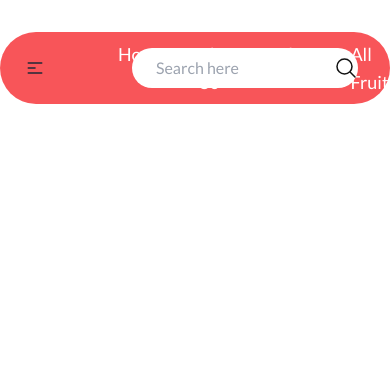
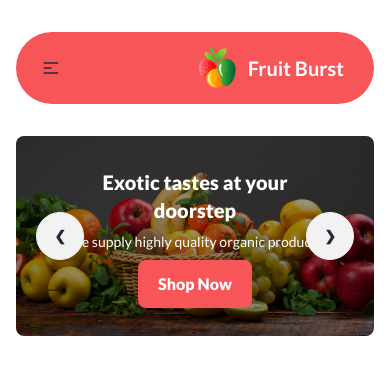
Before and after one commit to Tofazzal26/fruit-burst, a plain HTML site: page index.html in a window 390 px wide. Drawn offline with nearby package versions, Linux system fonts and the light colour scheme; grey boxes are pictures that could not be loaded.

Commit message:
main style finish

```diff
--- a/index.html
+++ b/index.html
@@ -27,7 +27,8 @@
 </head>
 <body class="lato">
     <header class="container mx-auto">
-        <div class="navbar bg-[#F85559]  rounded-full mt-8">
+        <div  class="px-4 lg:px-0">
+          <div class="navbar bg-[#F85559]  rounded-full mt-8">
             <div class="navbar-start">
               <div class="dropdown">
                 <div tabindex="0" role="button" class="btn btn-ghost lg:hidden">
@@ -40,28 +41,128 @@
                   <li class="text-lg font-medium cursor-pointer"><a>All Fruits</a></li>
                 </ul>
               </div>
-              <div class="flex gap-8 pl-14">
-              <a class="text-lg font-medium cursor-pointer text-[#FFF]">Home</a>
-              <a class="text-lg font-medium cursor-pointer text-[#FFF]">About Us</a>
-              <a class="text-lg font-medium cursor-pointer text-[#FFF]">Shop</a>
-              <a class="text-lg font-medium cursor-pointer text-[#FFF]">All Fruits</a>
+              <div class="hidden lg:flex gap-8 pl-14 *:text-[#FFF]">
+              <a class="text-lg font-medium cursor-pointer">Home</a>
+              <a class="text-lg font-medium cursor-pointer">About Us</a>
+              <a class="text-lg font-medium cursor-pointer">Shop</a>
+              <a class="text-lg font-medium cursor-pointer">All Fruits</a>
               </div>
             </div>
-            <div class="navbar-center hidden lg:flex">
+            <div class="navbar-center lg:flex">
               <ul class="menu menu-horizontal px-1">
-                  <div class="flex items-center gap-3">
-                      <img class="h-12" src="images/logo.png" alt="">
-                      <h1 class="text-white font-bold text-3xl cursor-pointer">Fruit Burst</h1>
+                  <div class="flex items-center gap-3 pr-4 lg:pr-0">
+                      <img class="h-10 lg:h-12" src="images/logo.png" alt="">
+                      <h1 class="text-white font-bold text-xl lg:text-3xl cursor-pointer">Fruit Burst</h1>
                   </div>
               </ul>
             </div>
-            <div class="navbar-end pr-6">
+            <div class="hidden lg:flex navbar-end pr-6">
                 <div class="flex bg-white px-6 py-2 rounded-full">
                     <input class="text-base text-[#a0a0a0] outline-none" type="text" placeholder="Search here">
                     <img src="images/Frame.svg" alt="">
                 </div>
             </div>
           </div>
+        </div>
     </header>
+
+    <!--  main section style here -->
+
+    <main class="container mx-auto">
+        <div class="px-4 lg:px-0 mt-8">
+          <div class="carousel w-full">
+
+            <!-- slide image 1 -->
+
+            <div id="slide1" class="carousel-item relative w-full rounded-lg">
+
+              <div class="w-full rounded-lg lg:h-[70vh] h-[200px]" style="background-position: center; object-fit: contain; background-size: cover; background-image: linear-gradient(rgba(0,0,0,0.4),rgba(0,0,0,0.4)), url('images/banner1.png');">
+                  <div class="flex flex-col justify-center items-center text-center *:text-[#FFF] space-y-2 lg:space-y-6 translate-y-8 lg:translate-y-20">
+                      <h1 class="text-xl lg:text-7xl font-extrabold">Exotic tastes at your <br> doorstep</h1>
+                      <p class="text-sm">We supply highly quality organic products</p>
+                      <button class=" py-3 px-5 lg:py-4 lg:px-7 rounded-lg font-extrabold text-base lg:text-xl bg-[#F85559]">Shop Now</button>
+                  </div>
+              </div>
+
+
+              <div class="absolute flex justify-between transform -translate-y-1/2 left-5 right-5 top-1/2">
+                <a href="#slide4" class="btn btn-circle">❮</a>
+                <a href="#slide2" class="btn btn-circle">❯</a>
+              </div>
+            </div>
+
+            <!-- slide image 2 -->
+
+
+            <div id="slide2" class="carousel-item relative w-full rounded-lg">
+
+              <div class="w-full rounded-lg h-[200px] lg:h-[70vh]" style="background-position: center; object-fit: contain; background-size: cover; background-image: linear-gradient(rgba(0,0,0,0.4), rgba(0,0,0,0.4)), url('images/banner2.png');">
+                <div class="flex flex-col justify-center items-center text-center *:text-[#FFF] space-y-2 lg:space-y-6 translate-y-8 lg:translate-y-20">
+                    <h1 class="text-xl lg:text-7xl font-extrabold">Exotic tastes at your <br> doorstep</h1>
+                    <p class="text-sm">We supply highly quality organic products</p>
+                    <button class=" py-3 px-5 lg:py-4 lg:px-7 rounded-lg font-extrabold text-base lg:text-xl bg-[#F85559]">Shop Now</button>
+                </div>
+            </div>
+
+
+
+              <div class="absolute flex justify-between transform -translate-y-1/2 left-5 right-5 top-1/2">
+                <a href="#slide1" class="btn btn-circle">❮</a>
+                <a href="#slide3" class="btn btn-circle">❯</a>
+              </div>
+            </div>
+
+            <!-- slide image 3 -->
+
+            <div id="slide3" class="carousel-item relative w-full rounded-lg">
+
+              <div class="w-full rounded-lg lg:h-[70vh] h-[200px]" style="background-position: center; object-fit: contain; background-size: cover; background-image: linear-gradient(rgba(0,0,0,0.4), rgba(0,0,0,0.4)), url('images/banner3.png');">
+                <div class="flex flex-col justify-center items-center text-center *:text-[#FFF] space-y-2 lg:space-y-6 translate-y-8 lg:translate-y-20">
+                    <h1 class="text-xl lg:text-7xl font-extrabold">Exotic tastes at your <br> doorstep</h1>
+                    <p class="text-sm">We supply highly quality organic products</p>
+                    <button class=" py-3 px-5 lg:py-4 lg:px-7 rounded-lg font-extrabold text-base lg:text-xl bg-[#F85559]">Shop Now</button>
+                </div>
+            </div>
+
+
+
+              <div class="absolute flex justify-between transform -translate-y-1/2 left-5 right-5 top-1/2">
+                <a href="#slide2" class="btn btn-circle">❮</a>
+                <a href="#slide4" class="btn btn-circle">❯</a>
+              </div>
+            </div>
+
+            <!-- slide image 4 -->
+
+            <div id="slide4" class="carousel-item relative w-full rounded-lg">
+
+              <div class="w-full rounded-lg lg:h-[70vh] h-[200px]" style="background-position: center; object-fit: contain; background-size: cover; background-image: linear-gradient(rgba(0,0,0,0.4), rgba(0,0,0,0.4)), url('images/banner4.png');">
+                <div class="flex flex-col justify-center items-center text-center *:text-[#FFF] space-y-2 lg:space-y-6 translate-y-8 lg:translate-y-20">
+                    <h1 class="text-xl lg:text-7xl font-extrabold">Exotic tastes at your <br> doorstep</h1>
+                    <p class="text-sm">We supply highly quality organic products</p>
+                    <button class=" py-3 px-5 lg:py-4 lg:px-7 rounded-lg font-extrabold text-base lg:text-xl bg-[#F85559]">Shop Now</button>
+                </div>
+            </div>
+
+
+
+              <div class="absolute flex justify-between transform -translate-y-1/2 left-5 right-5 top-1/2">
+                <a href="#slide3" class="btn btn-circle">❮</a>
+                <a href="#slide1" class="btn btn-circle">❯</a>
+              </div>
+            </div>
+          </div>
+        </div>
+    </main>
+
+
+
+
+
+
+
+
+
+
 </body>
 </html>
```
